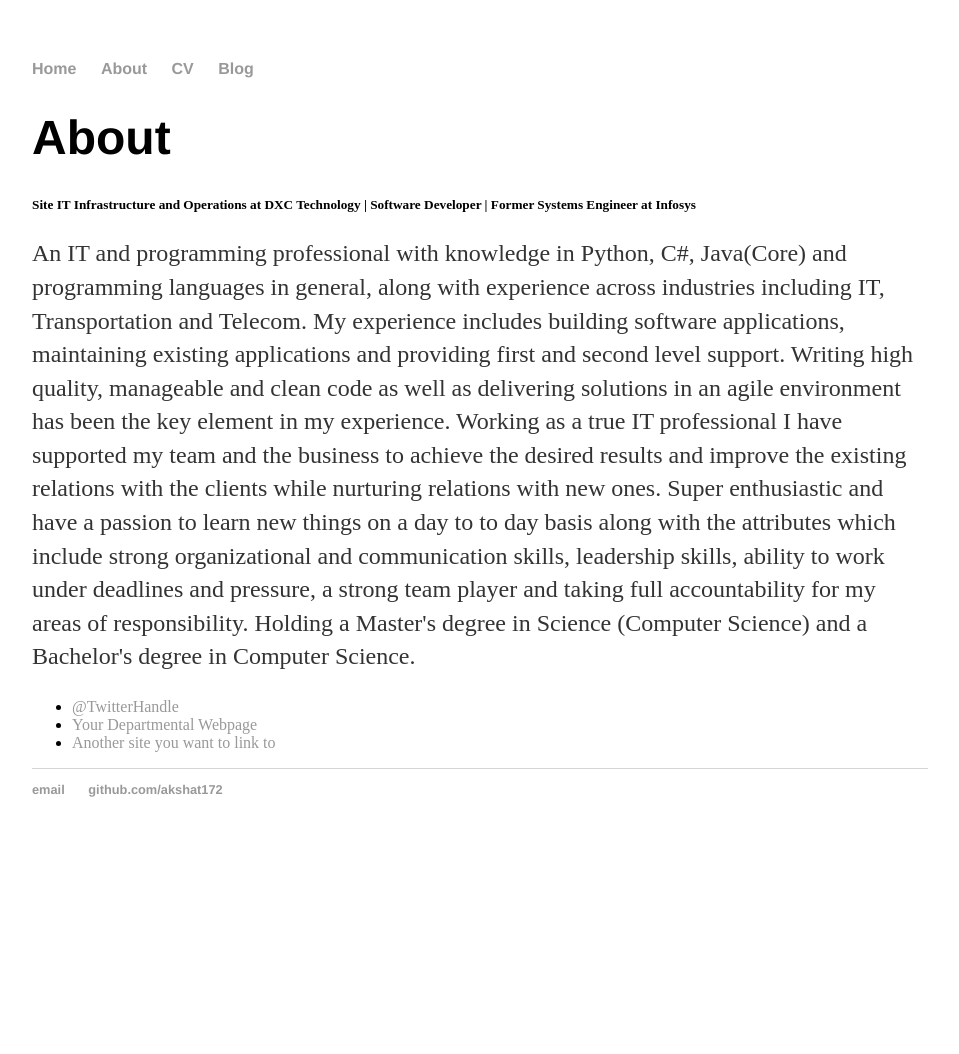
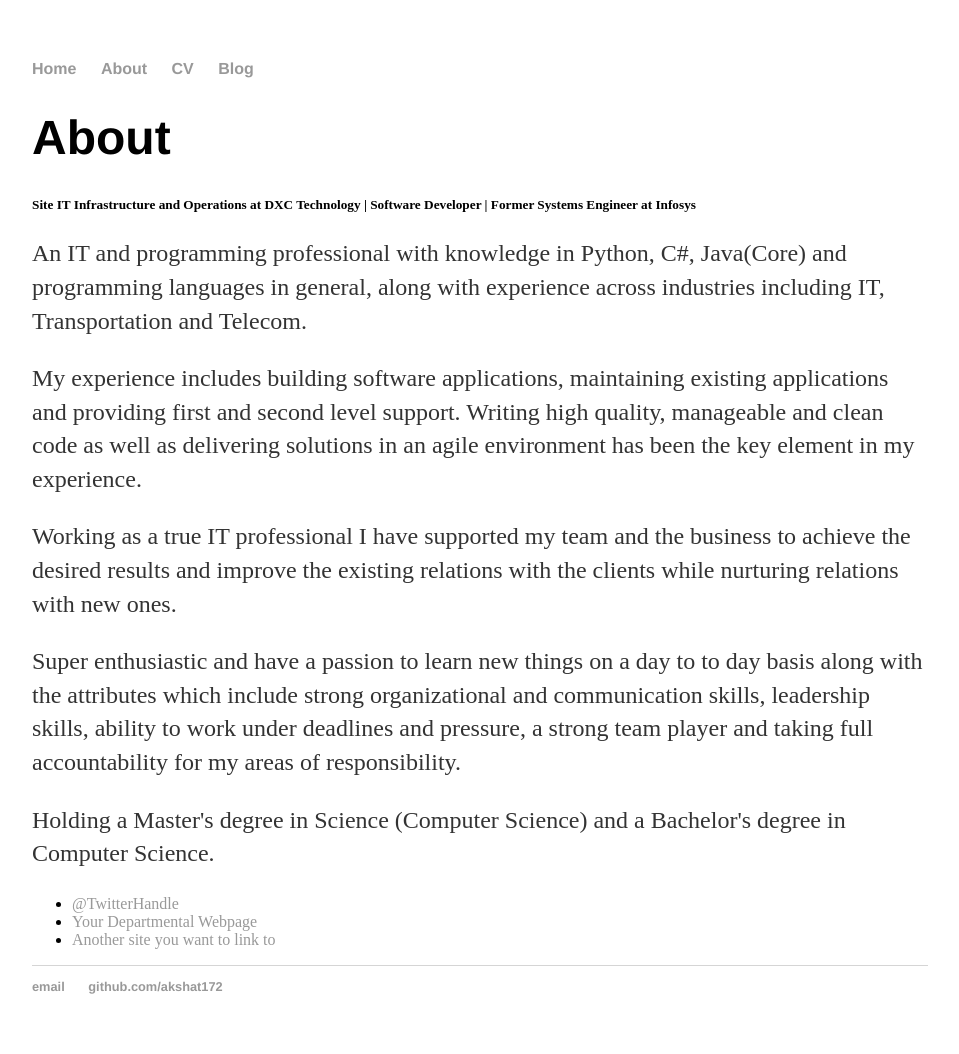
Before and after one commit to akshat172/akshat172.github.io, a Jekyll site: the page built from about/index.html, in a window 1280 px wide. Shown: the whole page, without its empty margins (160-1119 px from the left). Built offline with Jekyll 4.4.1, drawn with Linux system fonts in a browser that asks for light colours; before the commit the page ends 900 px from its top, so only the background shows below that.

```diff
--- a/about/index.html
+++ b/about/index.html
@@ -6,16 +6,11 @@ title: About Akshat Gupta
 		<div class="about">
 			<h1>About</h1>
 			<h5>Site IT Infrastructure and Operations at DXC Technology | Software Developer | Former Systems Engineer at Infosys</h5>
-			<p>An IT and programming professional with knowledge in Python, C#, Java(Core) and programming languages in general, along with experience across industries including IT, Transportation and Telecom.
-
-My experience includes building software applications, maintaining existing applications and providing first and second level support. Writing high quality, manageable and clean code as well as delivering solutions in an agile environment has been the key element in my experience.
-
-Working as a true IT professional I have supported my team and the business to achieve the desired results and improve the existing relations with the clients while nurturing relations with new ones.
-
-Super enthusiastic and have a passion to learn new things on a day to to day basis along with the attributes which include strong organizational and communication skills, leadership skills, ability to work under deadlines and pressure, a strong team player and taking full accountability for my areas of responsibility.
-
-Holding a Master's degree in Science (Computer Science) and a Bachelor's degree in Computer Science.
-			</p>
+			<p>An IT and programming professional with knowledge in Python, C#, Java(Core) and programming languages in general, along with experience across industries including IT, Transportation and Telecom.</p>
+			<p>My experience includes building software applications, maintaining existing applications and providing first and second level support. Writing high quality, manageable and clean code as well as delivering solutions in an agile environment has been the key element in my experience.</p>
+			<p>Working as a true IT professional I have supported my team and the business to achieve the desired results and improve the existing relations with the clients while nurturing relations with new ones.</p>
+			<p>Super enthusiastic and have a passion to learn new things on a day to to day basis along with the attributes which include strong organizational and communication skills, leadership skills, ability to work under deadlines and pressure, a strong team player and taking full accountability for my areas of responsibility.</p>
+			<p>Holding a Master's degree in Science (Computer Science) and a Bachelor's degree in Computer Science.</p>
 			<ul class="contacts">
 				<li><a href="#">@TwitterHandle</a></li>
 				<li><a href="#">Your Departmental Webpage</a></li>
```
